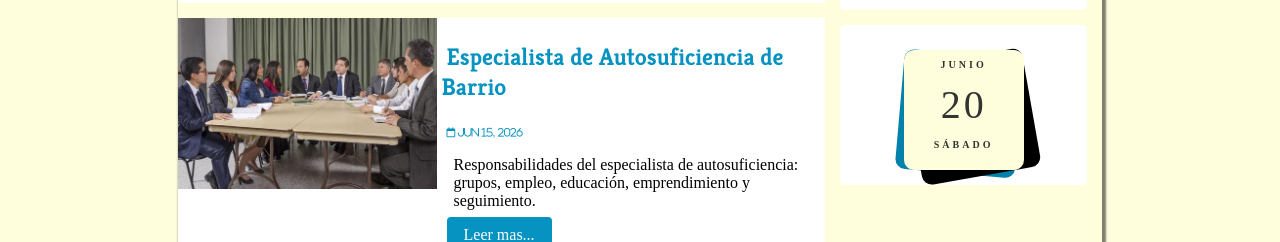
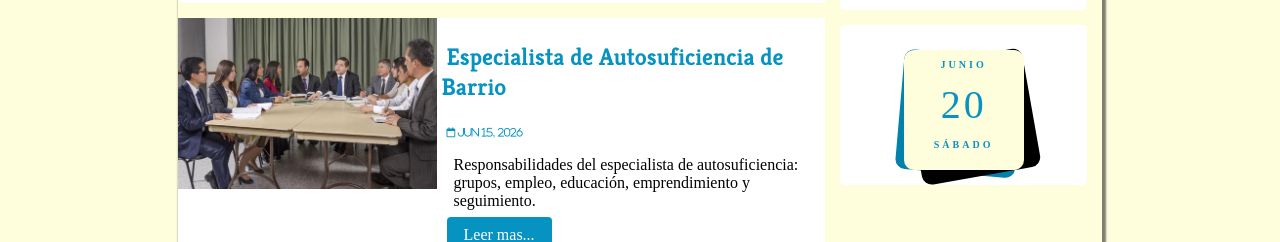
Before and after one commit to D4v1D-lab/web-prompt, a website: page index.html in a window 1280 px wide. Shown: the part 1183-1425 px from the top of the page. Drawn offline with nearby package versions, Linux system fonts and the light colour scheme.

Commit message:
front panel text uses primary page blue

```diff
--- a/css/style.css
+++ b/css/style.css
@@ -446,7 +446,7 @@ color: rgb(6, 147, 194);
     left: 0;
     z-index: 3;
     background: rgb(254, 254, 220);
-    color: #333;
+    color: rgb(6, 147, 194);
     text-align: center;
 }
 
```
